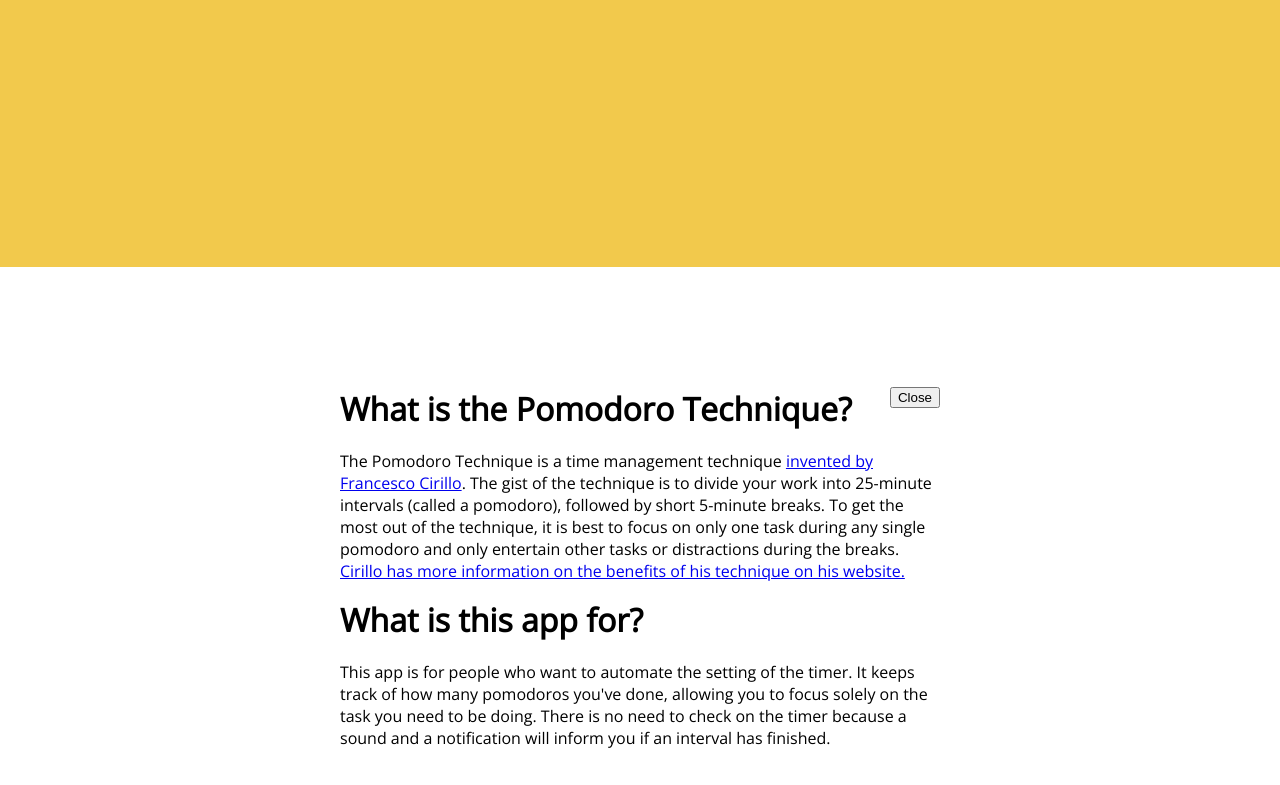
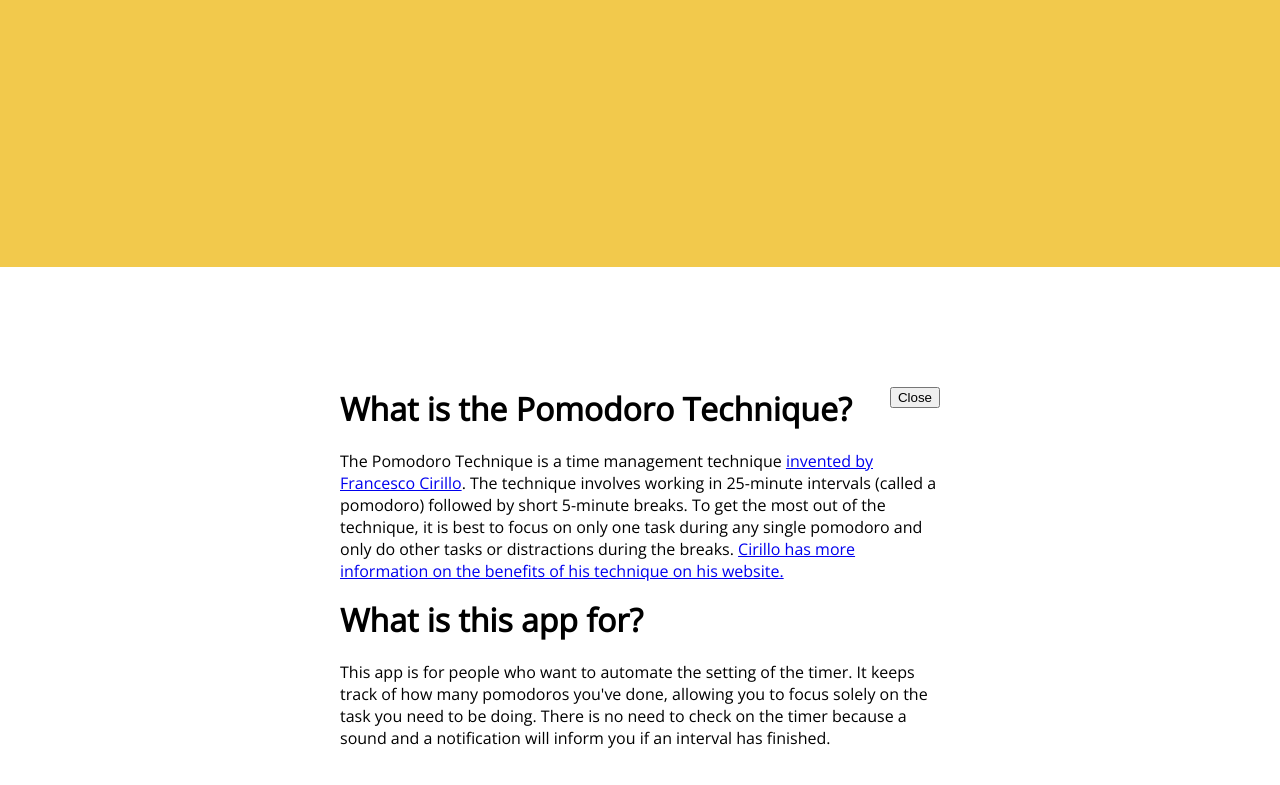
Before and after one commit to jfcisco/pomodoro-timer, a website built with webpack: page dist/index.html in a window 1280 px wide. Shown: the part 533-1318 px from the top of the page. Built offline with nearby package versions, Linux system fonts and the light colour scheme.

Commit message:
Minor edits

```diff
--- a/dist/index.html
+++ b/dist/index.html
@@ -21,7 +21,7 @@
     <button id="close-info">Close</button>
     <h1>What is the Pomodoro Technique?</h1>
       <p>
-        The Pomodoro Technique is a time management technique <a href="https://francescocirillo.com/blogs/trainers/francesco-cirillo">invented by Francesco Cirillo</a>. The gist of the technique is to divide your work into 25-minute intervals (called a pomodoro), followed by short 5-minute breaks. To get the most out of the technique, it is best to focus on only one task during any single pomodoro and only entertain other tasks or distractions during the breaks. <a href="https://francescocirillo.com/pages/pomodoro-technique">Cirillo has more information on the benefits of his technique on his website.</a>
+        The Pomodoro Technique is a time management technique <a href="https://francescocirillo.com/blogs/trainers/francesco-cirillo">invented by Francesco Cirillo</a>. The technique involves working in 25-minute intervals (called a pomodoro) followed by short 5-minute breaks. To get the most out of the technique, it is best to focus on only one task during any single pomodoro and only do other tasks or distractions during the breaks. <a href="https://francescocirillo.com/pages/pomodoro-technique">Cirillo has more information on the benefits of his technique on his website.</a>
       </p>
     <h1>What is this app for?</h1>
       <p>
```
